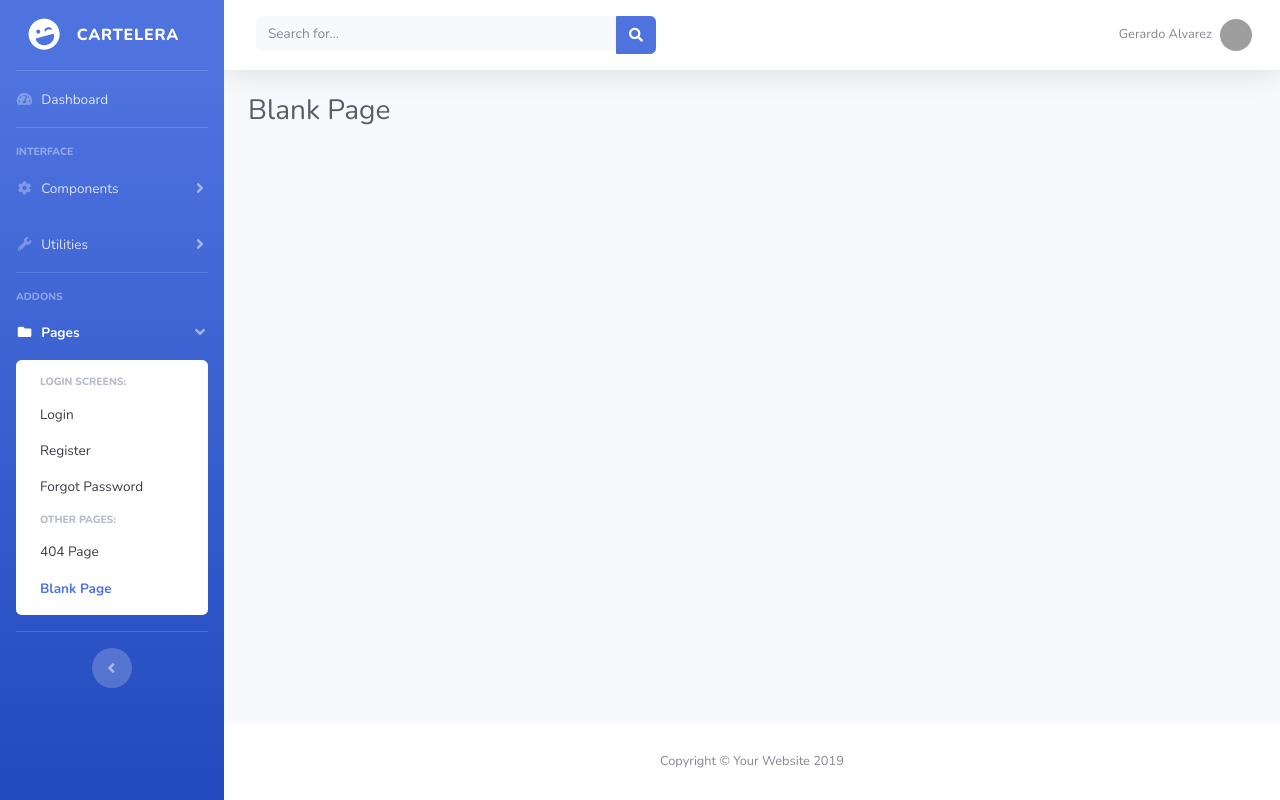
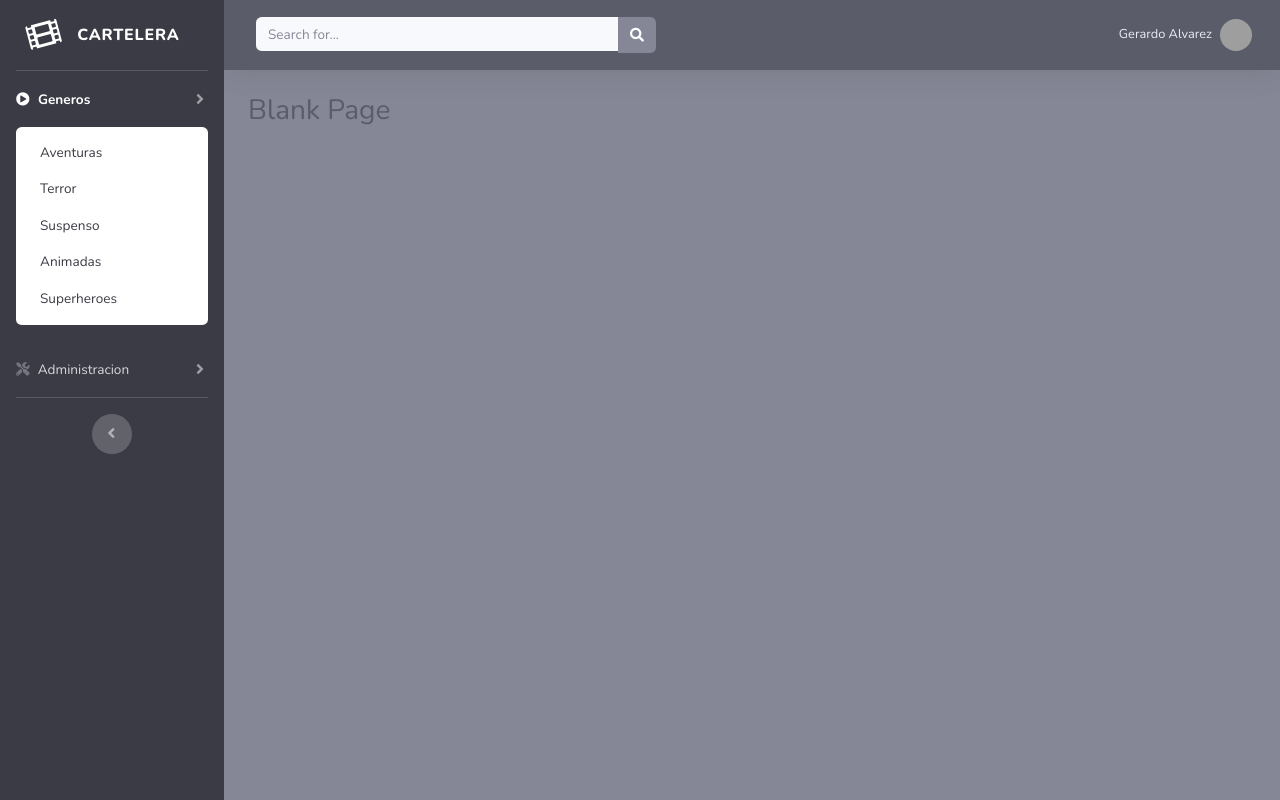
Before and after one commit to gerardam/cartelera, a Django app: page / in a window 1280 px wide. Run offline with Django 3.2, Linux system fonts and the light colour scheme; some libraries are stand-ins or nearby versions; grey boxes are pictures that could not be loaded.

Commit message:
cambios de interfaz

```diff
--- a/templates/base/base.html
+++ b/templates/base/base.html
@@ -27,12 +27,12 @@
 
     {% block sidebar %}
     <!-- Sidebar -->
-    <ul class="navbar-nav bg-gradient-primary sidebar sidebar-dark accordion" id="accordionSidebar">
+    <ul class="navbar-nav bg-gray-900 sidebar sidebar-dark accordion" id="accordionSidebar">
 
       <!-- Sidebar - Brand -->
       <a class="sidebar-brand d-flex align-items-center justify-content-center" href="index.html">
         <div class="sidebar-brand-icon rotate-n-15">
-          <i class="fas fa-laugh-wink"></i>
+          <i class="fas fa-film"></i>
         </div>
         <div class="sidebar-brand-text mx-3">Cartelera</div>
       </a>
@@ -40,32 +40,25 @@
       <!-- Divider -->
       <hr class="sidebar-divider my-0">
 
-      <!-- Nav Item - Dashboard -->
-      <li class="nav-item">
-        <a class="nav-link" href="index.html">
-          <i class="fas fa-fw fa-tachometer-alt"></i>
-          <span>Dashboard</span></a>
-      </li>
-
-      <!-- Divider -->
-      <hr class="sidebar-divider">
-
-      <!-- Heading -->
+      <!-- Heading
       <div class="sidebar-heading">
-        Interface
-      </div>
+        Categorias
+      </div>-->
 
       <!-- Nav Item - Pages Collapse Menu -->
-      <li class="nav-item">
+      <li class="nav-item active">
         <a class="nav-link collapsed" href="#" data-toggle="collapse" data-target="#collapseTwo" aria-expanded="true" aria-controls="collapseTwo">
-          <i class="fas fa-fw fa-cog"></i>
-          <span>Components</span>
+          <i class="fas fa-play-circle"></i>
+          <span>Generos</span>
         </a>
-        <div id="collapseTwo" class="collapse" aria-labelledby="headingTwo" data-parent="#accordionSidebar">
+        <div id="collapseTwo" class="collapse show" aria-labelledby="headingTwo" data-parent="#accordionSidebar">
           <div class="bg-white py-2 collapse-inner rounded">
-            <h6 class="collapse-header">Custom Components:</h6>
-            <a class="collapse-item" href="buttons.html">Buttons</a>
-            <a class="collapse-item" href="cards.html">Cards</a>
+            <!-- <h6 class="collapse-header">Custom Components:</h6> -->
+            <a class="collapse-item" href="buttons.html">Aventuras</a>
+            <a class="collapse-item" href="cards.html">Terror</a>
+            <a class="collapse-item" href="cards.html">Suspenso</a>
+            <a class="collapse-item" href="cards.html">Animadas</a>
+            <a class="collapse-item" href="cards.html">Superheroes</a>
           </div>
         </div>
       </li>
@@ -73,29 +66,27 @@
       <!-- Nav Item - Utilities Collapse Menu -->
       <li class="nav-item">
         <a class="nav-link collapsed" href="#" data-toggle="collapse" data-target="#collapseUtilities" aria-expanded="true" aria-controls="collapseUtilities">
-          <i class="fas fa-fw fa-wrench"></i>
-          <span>Utilities</span>
+          <i class="fas fa-tools"></i>
+          <span>Administracion</span>
         </a>
         <div id="collapseUtilities" class="collapse" aria-labelledby="headingUtilities" data-parent="#accordionSidebar">
           <div class="bg-white py-2 collapse-inner rounded">
             <h6 class="collapse-header">Custom Utilities:</h6>
-            <a class="collapse-item" href="utilities-color.html">Colors</a>
-            <a class="collapse-item" href="utilities-border.html">Borders</a>
-            <a class="collapse-item" href="utilities-animation.html">Animations</a>
-            <a class="collapse-item" href="utilities-other.html">Other</a>
+            <a class="collapse-item" href="utilities-color.html">Generos</a>
+            <a class="collapse-item" href="utilities-border.html">Peliculas</a>
           </div>
         </div>
       </li>
 
-      <!-- Divider -->
+      <!-- Divider
       <hr class="sidebar-divider">
 
-      <!-- Heading -->
+      <!- Heading ->
       <div class="sidebar-heading">
         Addons
       </div>
 
-      <!-- Nav Item - Pages Collapse Menu -->
+      <!- Nav Item - Pages Collapse Menu ->
       <li class="nav-item active">
         <a class="nav-link" href="#" data-toggle="collapse" data-target="#collapsePages" aria-expanded="true" aria-controls="collapsePages">
           <i class="fas fa-fw fa-folder"></i>
@@ -113,7 +104,7 @@
             <a class="collapse-item active" href="blank.html">Blank Page</a>
           </div>
         </div>
-      </li>
+      </li> -->
 
       <!-- Divider -->
       <hr class="sidebar-divider d-none d-md-block">
@@ -131,11 +122,11 @@
     <div id="content-wrapper" class="d-flex flex-column">
 
       <!-- Main Content -->
-      <div id="content">
+      <div id="content" class="bg-gray-600">
 
         {% block topbar %}
         <!-- Topbar -->
-        <nav class="navbar navbar-expand navbar-light bg-white topbar mb-4 static-top shadow">
+        <nav class="navbar navbar-expand navbar-light bg-dark topbar mb-4 static-top shadow">
 
           <!-- Sidebar Toggle (Topbar) -->
           <button id="sidebarToggleTop" class="btn btn-link d-md-none rounded-circle mr-3">
@@ -147,7 +138,7 @@
             <div class="input-group">
               <input type="text" class="form-control bg-light border-0 small" placeholder="Search for..." aria-label="Search" aria-describedby="basic-addon2">
               <div class="input-group-append">
-                <button class="btn btn-primary" type="button">
+                <button class="btn btn-secondary border-0" type="button">
                   <i class="fas fa-search fa-sm"></i>
                 </button>
               </div>
@@ -160,8 +151,8 @@
             <!-- Nav Item - User Information -->
             <li class="nav-item dropdown no-arrow">
               <a class="nav-link dropdown-toggle" href="#" id="userDropdown" role="button" data-toggle="dropdown" aria-haspopup="true" aria-expanded="false">
-                <span class="mr-2 d-none d-lg-inline text-gray-600 small">Gerardo Alvarez</span>
-                <img class="img-profile rounded-circle" src="https://source.unsplash.com/QAB-WJcbgJk/60x60">
+                <span class="mr-2 d-none d-lg-inline text-gray-200 small">Gerardo Alvarez</span>
+                <img class="img-profile rounded-circle" src="https://lh3.googleusercontent.com/xc78LiwTvbPf97AVWO-wHTNisLQ48Gsv2vCKb_8XeUffmIRYUFqBaTnl4hRDeKOS4G7dPP_rswDbPyRWO5qH2kfqhDS7s_-XIOxpH9pb3E8y_XYhwMeUQn24tuEVN8uB-TRF5HdsnQ=w2400">
               </a>
               <!-- Dropdown - User Information -->
               <div class="dropdown-menu dropdown-menu-right shadow animated--grow-in" aria-labelledby="userDropdown">
@@ -197,17 +188,17 @@
       </div>
       <!-- End of Main Content -->
 
-      {% block footer %}
-      <!-- Footer -->
-      <footer class="sticky-footer bg-white">
+      <!-- {% block footer %}
+      <!- Footer ->
+      <footer class="sticky-footer bg-dark">
         <div class="container my-auto">
           <div class="copyright text-center my-auto">
-            <span>Copyright &copy; Your Website 2019</span>
+            <span class="text-gray-300">&reg; Cartelera 2019</span>
           </div>
         </div>
       </footer>
-      <!-- End of Footer -->
-      {% endblock footer %}
+      <!- End of Footer ->
+      {% endblock footer %} -->
 
     </div>
     <!-- End of Content Wrapper -->
```
